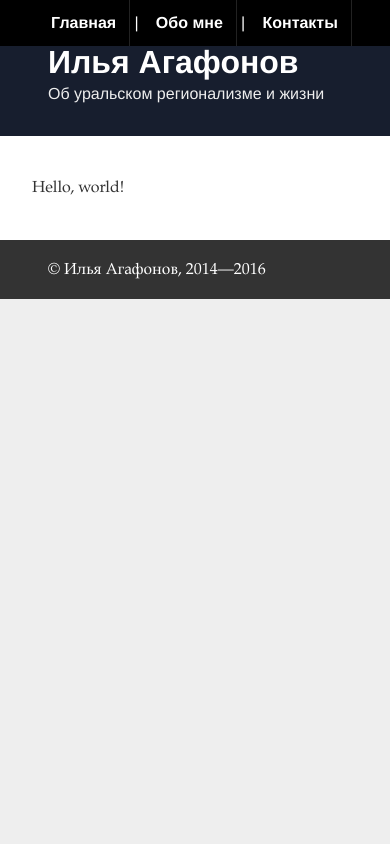
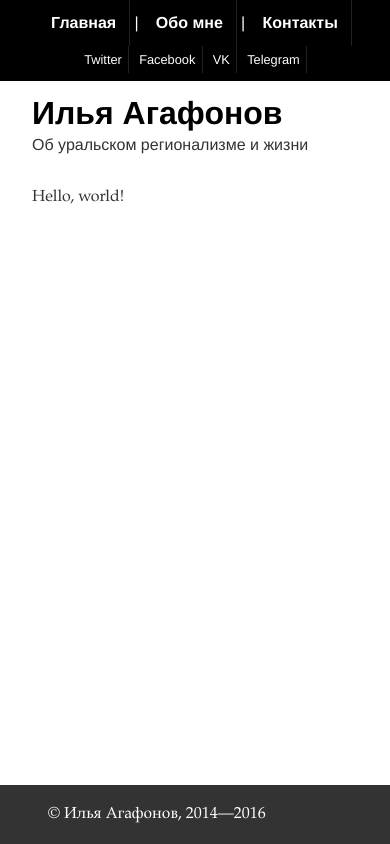
Before and after one commit to Tairesh/homepage, a Yii app: template views/site/index.php in a window 390 px wide. Run offline with PHP 8.4 and a stand-in for Yii, Linux system fonts and the light colour scheme; the template is opened without the code that fills it, so the values that code supplies are empty; some libraries are stand-ins or nearby versions.

Commit message:
stylish header

```diff
--- a/config/params.php
+++ b/config/params.php
@@ -6,4 +6,5 @@
     'twitterUrl' => 'https://twitter.com/Tairesh',
     'facebookUrl' => 'https://facebook.com/Tairesh',
     'vkUrl' => 'https://vk.com/agafonovilya',
+    'telegramUrl' => 'https://telegram.me/tairesh',
 ];
--- a/views/layouts/main.php
+++ b/views/layouts/main.php
@@ -21,7 +21,7 @@
 </head>
 <body>
 <?php $this->beginBody() ?>
-
+    <div class="wrapper">
         <header>
             <nav>
                 <?=Html::a('Главная', ['/'])?> | <?=Html::a('Обо мне', ['/about'])?> | <?=Html::a('Контакты', ['/contact'])?>
@@ -30,6 +30,7 @@
                     <?=Html::a('Twitter', Yii::$app->params['twitterUrl'], ['target' => '_blank'])?>
                     <?=Html::a('Facebook', Yii::$app->params['facebookUrl'], ['target' => '_blank'])?>
                     <?=Html::a('VK', Yii::$app->params['vkUrl'], ['target' => '_blank'])?>
+                    <?=Html::a('Telegram', Yii::$app->params['telegramUrl'], ['target' => '_blank'])?>
                 </div>
             </nav>
 
@@ -41,14 +42,14 @@
                 'links' => isset($this->params['breadcrumbs']) ? $this->params['breadcrumbs'] : [],
             ]) ?>
         </section>
-    <section role="main">
+        <section role="main" class="content">
             <?= $content ?>
         </section>
 
         <footer>
             <p>&copy; Илья Агафонов, 2014&mdash;<?= date('Y') ?></p>
         </footer>
-
+    </div>
 <?php $this->endBody() ?>
 </body>
 </html>
--- a/web/css/site.css
+++ b/web/css/site.css
@@ -1,6 +1,13 @@
 /* Structure */
+
+* {
+    margin: 0;
+    padding: 0;
+}
+
 html{
     background: #eee;
+    height: 100%;
 }
 
 body {
@@ -8,8 +15,9 @@
     background: #fff;
     color: #333;
     margin: 0 auto;
-    max-width: 900px;
+    /*max-width: 900px;*/
     font: 1em/1.5 "Helvetica Neue", Helvetica, Arial, sans-serif;
+    height: 100%;
 }
 
 a {
@@ -17,26 +25,40 @@
 }
 
 header {
-    background: #171e2e;
+    background: url(../img/header.png) center 0 no-repeat, transparent;
     padding: .5em 3em;
     color: #fff;
     line-height: 1;
+    z-index: 1;
+}
+
+.wrapper::before {
+    content: ' ';
+    display: block;
+    background-color: #000;
+    width: 50%;
+    height: 80px;
+    position: absolute;
+    top: 0;
+    right: 0;
+    z-index: 0;
 }
 
 header h1 {
+    color: #000;
     margin: 0;
 }
 
 header h1 span {
     display: inline;
-    color: #eee;
+    color: #333;
 }
 
 header span {
     display: block;
-    color: #eee;
+    color: #333;
     font-weight: 300;
-    margin: 0.5em 0 1.6em;
+    margin: 0.5em 0;
 }
 
 header nav {
@@ -61,11 +83,12 @@
 }
 
 header nav a:hover, header nav a:focus {
-    color: rgba(255,255,255,.6)
+    color: #d5e0d5;
 }
 
 [role=main] {
-    padding:1.5em 3em;
+    padding: 0 3em;
+    flex: 1 0 auto;
 }
 
 article {
@@ -76,12 +99,14 @@
     background: #333;
     color: #fff;
     padding: .1em 3em;
+    flex: 0 0 auto;
 }
 
 /* Typography */
 
 p {
     font: 1em/1.5 Palatino, "Palatino Linotype", Georgia, Times, "Times New Roman", serif;
+    margin: 16px 0;
 }
 
 
@@ -201,28 +226,47 @@
         float: none;
     }
 
+    header {
+        padding: .5em 2em;
+        background: transparent;
+    }
+
+    .wrapper::before {
+        display: none;
+    }
+
     header nav a {
         padding:.7em .8em
     }
 
     header nav {
         float: none;
-        margin: -.5em -3em 0;
+        margin: -.5em -2em 0;
         background: #000;
         overflow: hidden;
         text-align: center;
+        padding-bottom: 0.5em;
     }
 
     header nav a {
         border-right: 1px solid #222;
     }
 
-    [role=main] {
-        padding:1.5em 2em;
+    header h1 {
+        margin-top: 0.5em;
     }
 
-    header nav div {
-        display: none;
+    [role=main] {
+        padding: 0 2em;
     }
 
+
 }
+
+/* Flexboxed */
+
+.wrapper {
+    display: flex;
+    flex-direction: column;
+    height: 100%;
+}
```
Also changed, not shown: web/img/header.png (added), 2 other files. Lines whose indentation alone changed are shown as unchanged.
